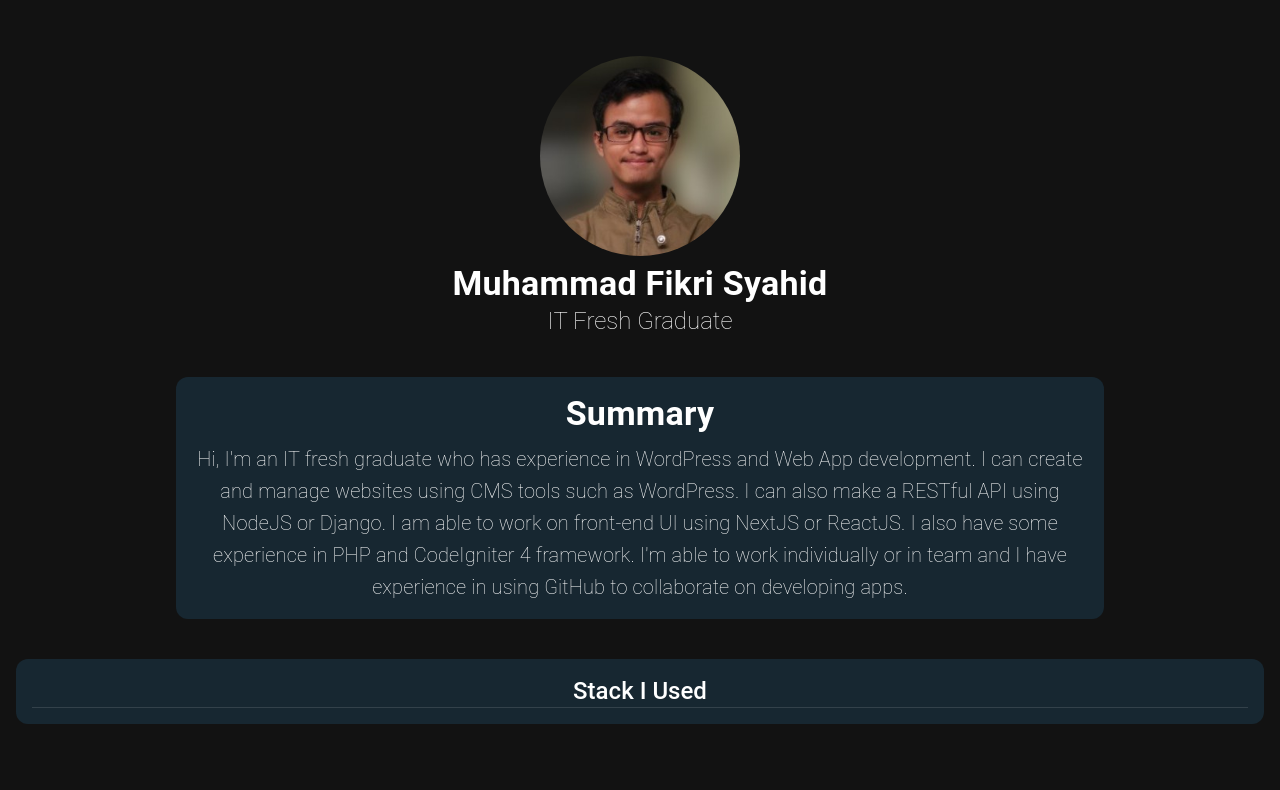
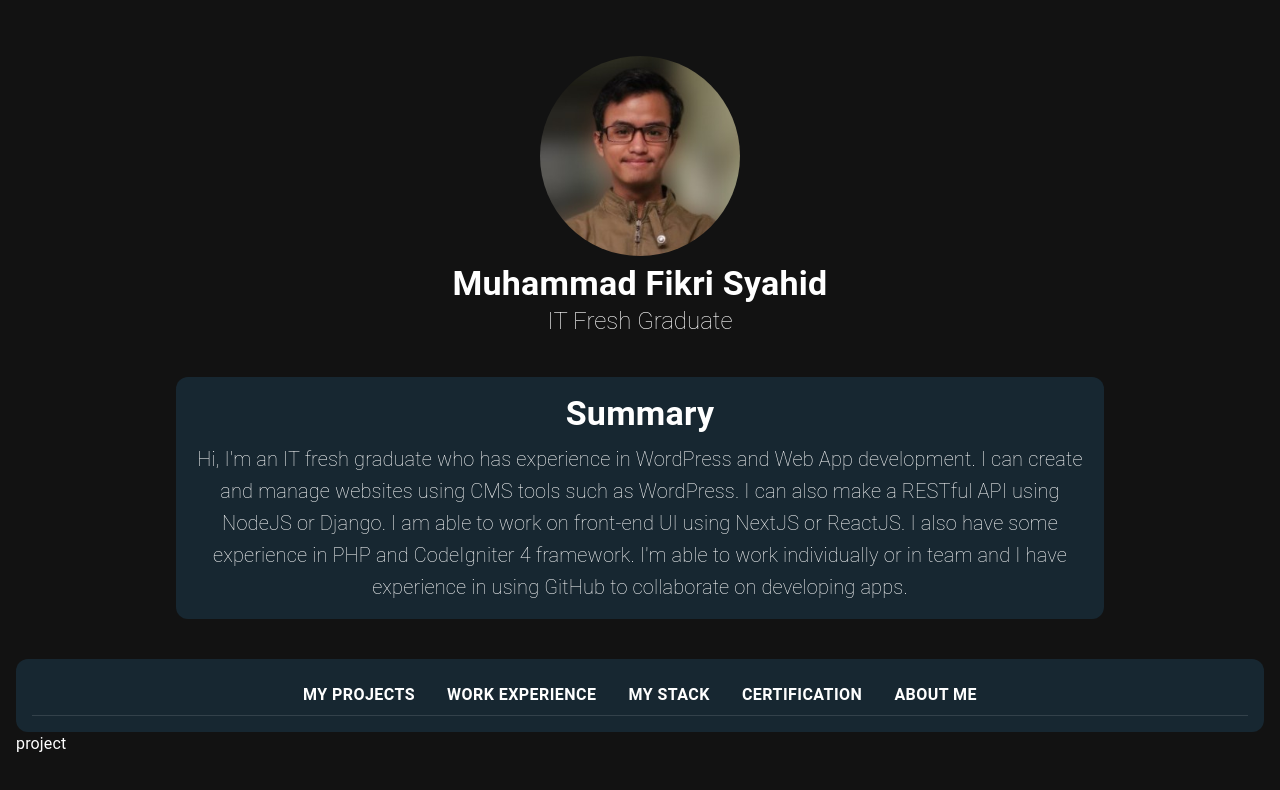
Before and after one commit to fikrisyahid/my-portofolio, a Next.js app: page / in a window 1280 px wide. Shown: the top 790 px of the page. Built offline with nearby package versions, Linux system fonts and the light colour scheme.

Commit message:
add context & refactor whole code

```diff
--- a/pages/index.tsx
+++ b/pages/index.tsx
@@ -1,22 +1,10 @@
-import Typography from "@mui/material/Typography";
-import { Divider } from "@mui/material";
-import Item from "../components/reusable/Item";
-import MainCard from "../components/reusable/MainCard";
-import PageWrapper from "../components/reusable/PageWrapper";
-import Header from "../components/Header";
+import PageContextBuilder from "../src/context/page-context";
+import InitPage from "../src/pages";
 
 export default function Home() {
   return (
-    <PageWrapper title="My Portofolio">
-      <Header />
-      <MainCard>
-        <Item align="center">
-          <Typography variant="h5" fontWeight={500}>
-            Stack I Used
-          </Typography>
-        </Item>
-        <Divider variant="fullWidth" />
-      </MainCard>
-    </PageWrapper>
+    <PageContextBuilder>
+      <InitPage />
+    </PageContextBuilder>
   );
 }
--- a/components/Header.tsx
+++ b/src/components/Header.tsx
@@ -1,7 +1,7 @@
 import React from "react";
-import MainCard from "./reusable/MainCard";
+import MainCard from "./Atoms/MainCard";
 import Typography from '@mui/material/Typography'
-import Item from "./reusable/Item";
+import Item from "./Atoms/Item";
 
 export default function Header() {
   return (
--- /dev/null
+++ b/src/components/Tab.tsx
@@ -0,0 +1,62 @@
+import MainCard from "./Atoms/MainCard";
+import Grid from "@mui/material/Grid";
+import Button from "@mui/material/Button";
+import { Divider } from "@mui/material";
+import { useContext } from "react";
+import { PageContext } from "../context/page-context";
+
+export default function Tab() {
+  const { setCurrentPage } = useContext(PageContext);
+  return (
+    <MainCard>
+      <Grid container justifyContent="center" spacing={2}>
+        <Grid item>
+          <Button
+            variant="text"
+            sx={{ fontSize: 16, fontWeight: 700, color: "white" }}
+            onClick={() => setCurrentPage("project")}
+          >
+            My Projects
+          </Button>
+        </Grid>
+        <Grid item>
+          <Button
+            variant="text"
+            sx={{ fontSize: 16, fontWeight: 700, color: "white" }}
+            onClick={() => setCurrentPage("experience")}
+          >
+            Work Experience
+          </Button>
+        </Grid>
+        <Grid item>
+          <Button
+            variant="text"
+            sx={{ fontSize: 16, fontWeight: 700, color: "white" }}
+            onClick={() => setCurrentPage("stack")}
+          >
+            My Stack
+          </Button>
+        </Grid>
+        <Grid item>
+          <Button
+            variant="text"
+            sx={{ fontSize: 16, fontWeight: 700, color: "white" }}
+            onClick={() => setCurrentPage("certification")}
+          >
+            Certification
+          </Button>
+        </Grid>
+        <Grid item>
+          <Button
+            variant="text"
+            sx={{ fontSize: 16, fontWeight: 700, color: "white" }}
+            onClick={() => setCurrentPage("about-me")}
+          >
+            About Me
+          </Button>
+        </Grid>
+      </Grid>
+      <Divider variant="fullWidth" />
+    </MainCard>
+  );
+}
--- /dev/null
+++ b/src/context/page-context.tsx
@@ -0,0 +1,37 @@
+import {
+  createContext,
+  Dispatch,
+  ReactNode,
+  SetStateAction,
+  useState,
+} from "react";
+
+interface PageContextProps {
+  children: ReactNode;
+}
+
+type TPage = "project" | "experience" | "stack" | "certification" | "about-me";
+
+interface DefaultValue {
+  currentPage: TPage;
+  setCurrentPage: Dispatch<SetStateAction<TPage>>;
+}
+
+export const PageContext = createContext<DefaultValue>({
+  currentPage: "project",
+  setCurrentPage: () => "project",
+});
+
+export default function PageContextBuilder({ children }: PageContextProps) {
+  const [currentPage, setCurrentPage] = useState<TPage>("project");
+  return (
+    <PageContext.Provider
+      value={{
+        currentPage,
+        setCurrentPage,
+      }}
+    >
+      {children}
+    </PageContext.Provider>
+  );
+}
--- /dev/null
+++ b/src/pages/index.tsx
@@ -0,0 +1,27 @@
+import React, { useContext, useEffect } from "react";
+import Header from "../components/Header";
+import PageWrapper from "../components/Atoms/PageWrapper";
+import Tab from "../components/Tab";
+import { PageContext } from "../context/page-context";
+
+export default function InitPage() {
+  const { currentPage } = useContext(PageContext);
+  useEffect(() => {
+    console.log(currentPage);
+  }, [currentPage]);
+  return (
+    <PageWrapper title="My Portofolio">
+      <Header />
+      <Tab />
+      {currentPage === "project"
+        ? "project"
+        : currentPage === "experience"
+        ? "experience"
+        : currentPage === "stack"
+        ? "stack"
+        : currentPage === "certification"
+        ? "certification"
+        : "about me"}
+    </PageWrapper>
+  );
+}
```
Also changed, not shown: src/components/Atoms/Item.tsx (renamed from components/reusable/Item.tsx), src/components/Atoms/MainCard.tsx (renamed from components/reusable/MainCard.tsx), src/components/Atoms/PageWrapper.tsx (renamed from components/reusable/PageWrapper.tsx).
